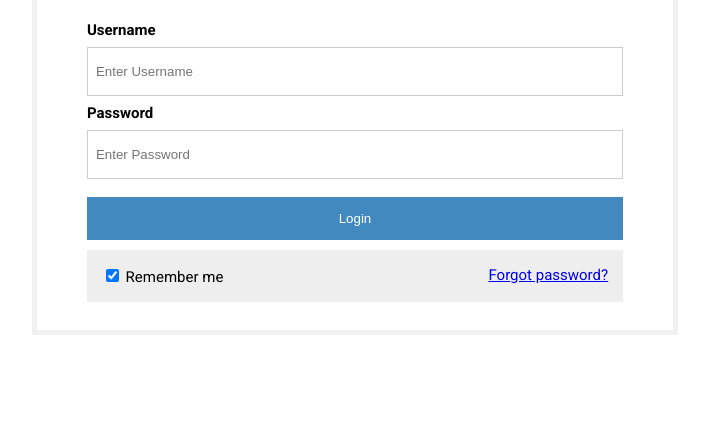
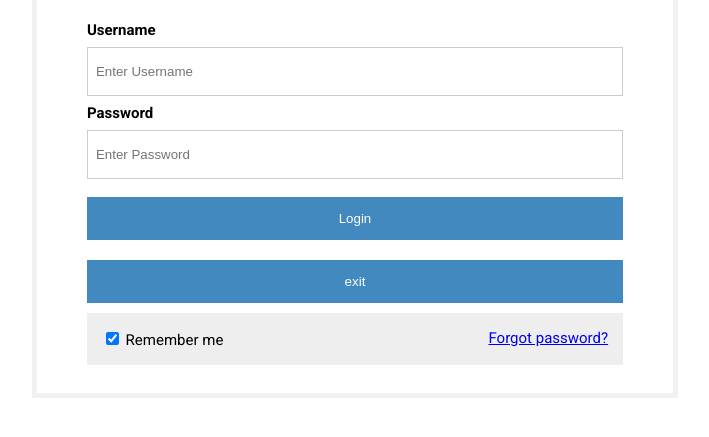
Before and after one commit to waleedsaeedhassan/login_form, a plain HTML site: page index.html in a window 1280 px wide. Shown: the part 97-534 px from the top of the page, without its empty margins (285-994 px from the left). Drawn offline with Linux system fonts and the light colour scheme.

Commit message:
modified index.html

```diff
--- a/index.html
+++ b/index.html
@@ -71,6 +71,7 @@
         <input type="password" placeholder="Enter Password" name="psw" required>
       </div>
       <button type="submit">Login</button>
+      <button type="submit">exit</button>
       <div class="container" style="background-color: #eee">
         <label style="padding-left: 15px">
         <input type="checkbox"  checked="checked" name="remember"> Remember me
```
